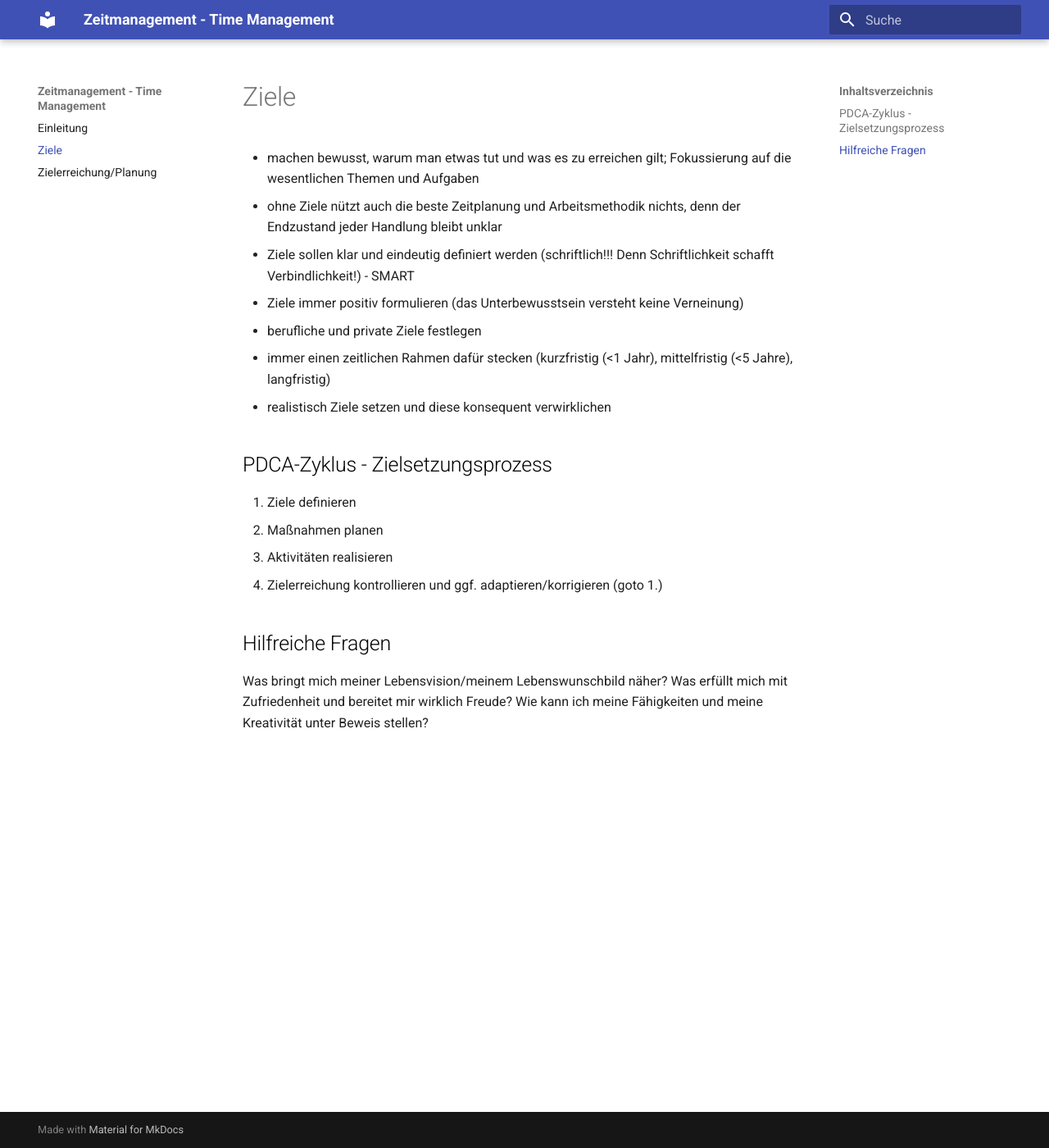
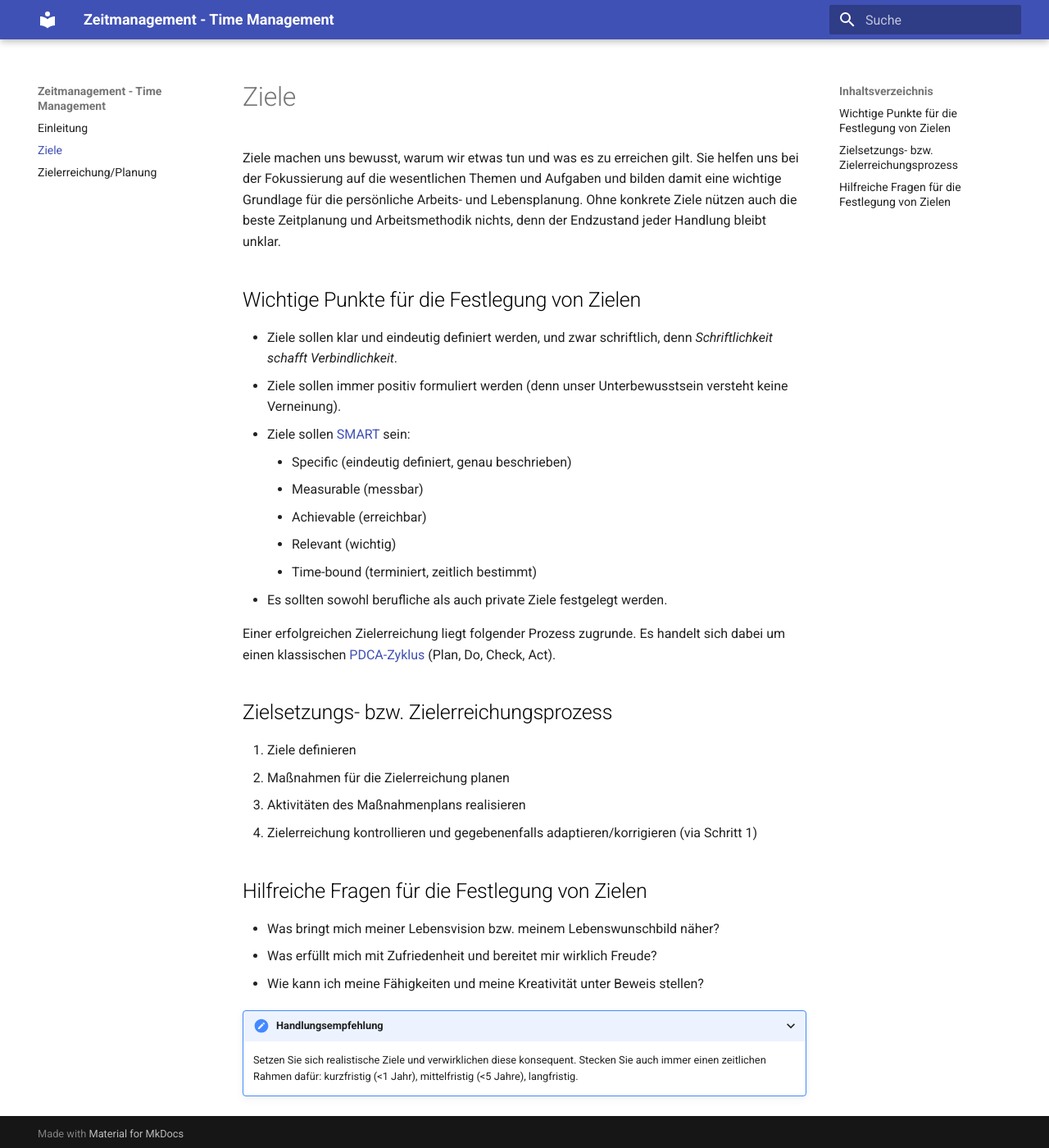
Before and after one commit to fneur/time-management, an MkDocs documentation site: the page built from docs/ziele.md, in a window 1280 px wide and 1400 px high. Shown: the whole window at 82% size. Built offline with MkDocs 1.6.1 and Material for MkDocs 9.7.7, drawn with Linux system fonts in a browser that asks for light colours.

Commit message:
Update index.md and ziele.md

```diff
--- a/docs/ziele.md
+++ b/docs/ziele.md
@@ -1,19 +1,41 @@
 # Ziele
- - machen bewusst, warum man etwas tut und was es zu erreichen gilt; Fokussierung auf die wesentlichen Themen und Aufgaben
- - ohne Ziele nützt auch die beste Zeitplanung und Arbeitsmethodik nichts, denn der Endzustand jeder Handlung bleibt unklar
- - Ziele sollen klar und eindeutig definiert werden (schriftlich!!! Denn Schriftlichkeit schafft Verbindlichkeit!) - SMART
- - Ziele immer positiv formulieren (das Unterbewusstsein versteht keine Verneinung)
- - berufliche und private Ziele festlegen
- - immer einen zeitlichen Rahmen dafür stecken (kurzfristig (<1 Jahr), mittelfristig (<5 Jahre), langfristig)
- - realistisch Ziele setzen und diese konsequent verwirklichen
+Ziele machen uns bewusst, warum wir etwas tun und was es zu erreichen gilt.
+Sie helfen uns bei der Fokussierung auf die wesentlichen Themen und Aufgaben
+und bilden damit eine wichtige Grundlage für die persönliche Arbeits- und
+Lebensplanung. Ohne konkrete Ziele nützen auch die beste Zeitplanung und
+Arbeitsmethodik nichts, denn der Endzustand jeder Handlung bleibt unklar.
 
-## PDCA-Zyklus - Zielsetzungsprozess
+## Wichtige Punkte für die Festlegung von Zielen
+ - Ziele sollen klar und eindeutig definiert werden, und zwar schriftlich,
+denn *Schriftlichkeit schafft Verbindlichkeit*.
+ - Ziele sollen immer positiv formuliert werden
+(denn unser Unterbewusstsein versteht keine Verneinung).
+ - Ziele sollen [SMART](https://en.wikipedia.org/wiki/SMART_criteria) sein:
+    - Specific (eindeutig definiert, genau beschrieben)
+    - Measurable (messbar)
+    - Achievable (erreichbar)
+    - Relevant (wichtig)
+    - Time-bound (terminiert, zeitlich bestimmt)
+ - Es sollten sowohl berufliche als auch private Ziele festgelegt werden.
+
+Einer erfolgreichen Zielerreichung liegt folgender Prozess zugrunde. Es
+handelt sich dabei um einen klassischen
+[PDCA-Zyklus](https://de.wikipedia.org/wiki/Demingkreis)
+(Plan, Do, Check, Act).
+
+## Zielsetzungs- bzw. Zielerreichungsprozess
 1. Ziele definieren
-2. Maßnahmen planen
-3. Aktivitäten realisieren
-4. Zielerreichung kontrollieren und ggf. adaptieren/korrigieren (goto 1.)
+2. Maßnahmen für die Zielerreichung planen
+3. Aktivitäten des Maßnahmenplans realisieren
+4. Zielerreichung kontrollieren und gegebenenfalls adaptieren/korrigieren
+(via Schritt 1)
 
-## Hilfreiche Fragen
-Was bringt mich meiner Lebensvision/meinem Lebenswunschbild näher?
-Was erfüllt mich mit Zufriedenheit und bereitet mir wirklich Freude?
-Wie kann ich meine Fähigkeiten und meine Kreativität unter Beweis stellen?
+## Hilfreiche Fragen für die Festlegung von Zielen
+- Was bringt mich meiner Lebensvision bzw. meinem Lebenswunschbild näher?
+- Was erfüllt mich mit Zufriedenheit und bereitet mir wirklich Freude?
+- Wie kann ich meine Fähigkeiten und meine Kreativität unter Beweis stellen?
+
+???+ "Handlungsempfehlung"
+    Setzen Sie sich realistische Ziele und verwirklichen diese konsequent.
+    Stecken Sie auch immer einen zeitlichen Rahmen dafür:
+    kurzfristig (<1 Jahr), mittelfristig (<5 Jahre), langfristig.
```
Also changed, not shown: docs/index.md (+17 -6 lines), docs/zielerreichung.md (+12 -0 lines).
